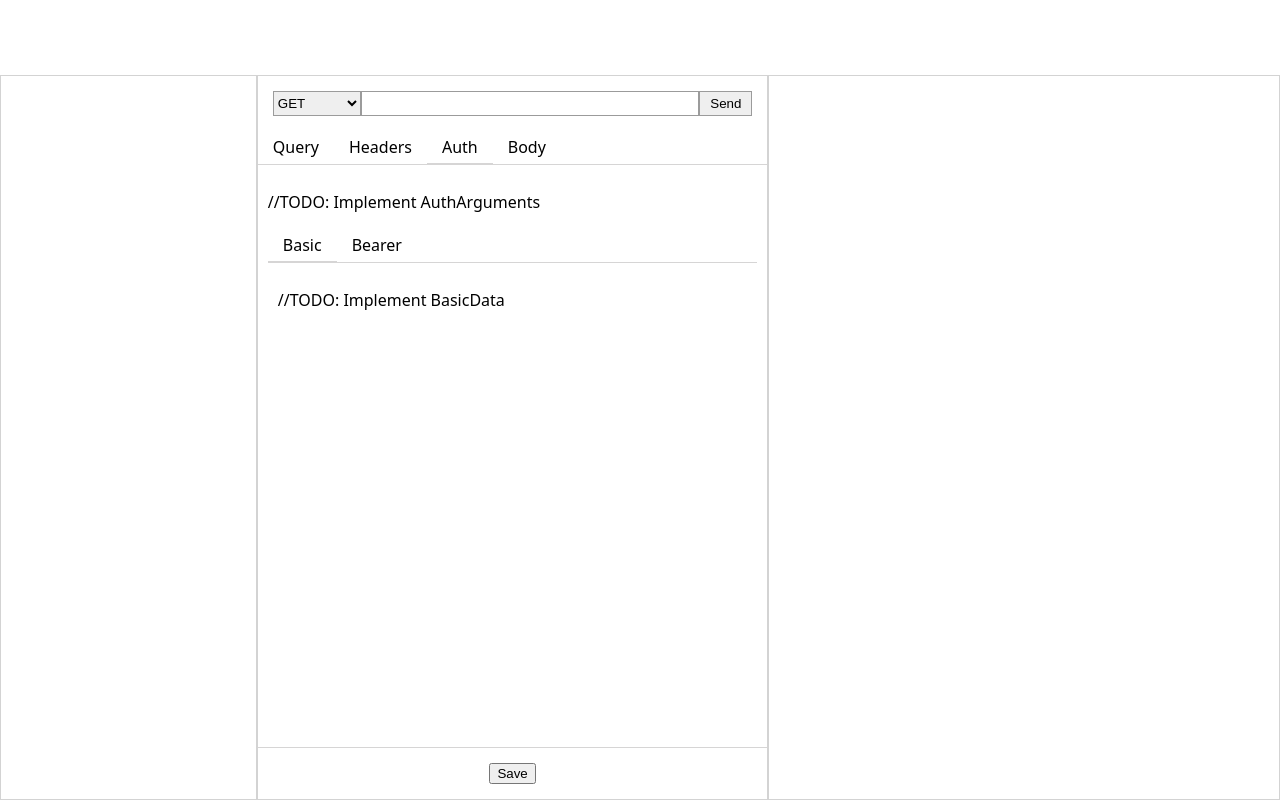
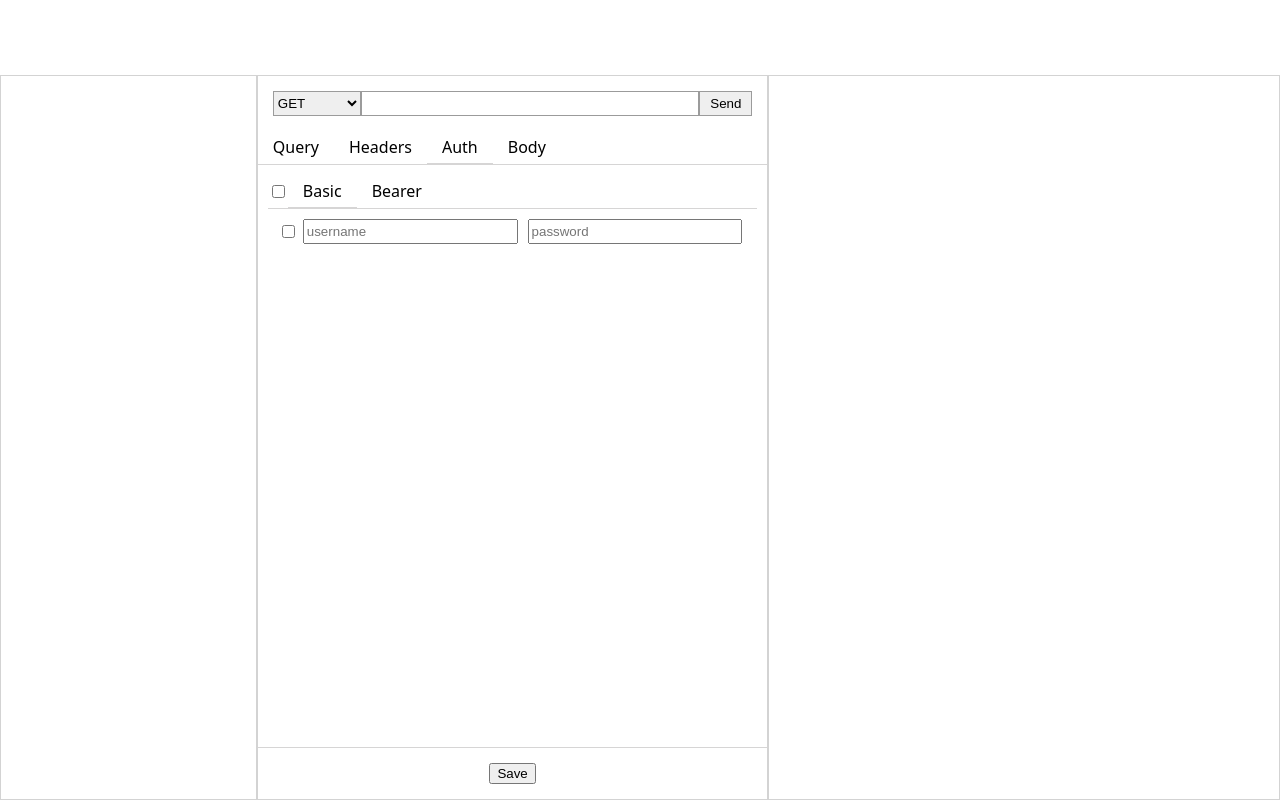
Before and after one commit to Rafael24595/go-api-front, a React (Vite) app: page / in a window 1280 px wide. Both pictures are taken after a click on the label "Auth". Built offline with nearby package versions, Linux system fonts and the light colour scheme.

Commit message:
[FEATURE] Basic and bearer auth implemented.

```diff
--- a/src/components/body/client/center-container/client-arguments/ParameterSelector.tsx
+++ b/src/components/body/client/center-container/client-arguments/ParameterSelector.tsx
@@ -4,7 +4,7 @@ import { HeaderArguments } from './header-arguments/HeaderArguments';
 import { AuthArguments } from './auth-arguments/AuthArguments';
 import { BodyArguments } from './body-arguments/BodyArguments';
 import { StatusKeyValue } from '../../../../../interfaces/StatusKeyValue';
-import { Request } from '../../../../../interfaces/request/Request';
+import { Auths, Request } from '../../../../../interfaces/request/Request';
 import { Dict } from '../../../../../types/Dict';
 
 import './ParameterSelector.css'
@@ -43,11 +43,19 @@ interface ParameterSelectorProps {
     cursorStatus?: string;
 }
 
+interface Payload {
+    cursor: string;
+    query: StatusKeyValue[];
+    header: StatusKeyValue[];
+    auth: Auths;
+}
+
 export function ParameterSelector({request, cursorStatus}: ParameterSelectorProps) {
-    const [table, setTable] = useState({
+    const [table, setTable] = useState<Payload>({
         cursor: cursorStatus || DEFAULT_CURSOR,
         query: request ? detachStatusKeyValue(request.query.queries) : [],
-        header: request ? detachStatusKeyValue(request.header.headers) : []
+        header: request ? detachStatusKeyValue(request.header.headers) : [],
+        auth: request ? request.auth : { status: false, auths: {} }
     });
 
     const cursorChange = (e: React.ChangeEvent<HTMLInputElement>) => {
@@ -60,6 +68,10 @@ export function ParameterSelector({request, cursorStatus}: ParameterSelectorProp
 
     const headerChange = (rows: StatusKeyValue[]) => {
         setTable({...table, header: rows})
+    }
+
+    const authChange = (auth: Auths) => {
+        setTable({...table, auth: auth})
     }
 
     return (
@@ -91,7 +103,7 @@ export function ParameterSelector({request, cursorStatus}: ParameterSelectorProp
             <div id="client-argument-content">
                 {table.cursor === VIEW_QUERY && <QueryArguments values={table.query} onValueChange={queryChange}/>}
                 {table.cursor === VIEW_HEADER && <HeaderArguments values={table.header} onValueChange={headerChange}/>}
-                {table.cursor === VIEW_AUTH && <AuthArguments/>}
+                {table.cursor === VIEW_AUTH && <AuthArguments values={table.auth} onValueChange={authChange}/>}
                 {table.cursor === VIEW_BODY && <BodyArguments/>}
             </div>
         </>
--- a/src/components/body/client/center-container/client-arguments/auth-arguments/AuthArguments.tsx
+++ b/src/components/body/client/center-container/client-arguments/auth-arguments/AuthArguments.tsx
@@ -1,7 +1,10 @@
 import { useState } from 'react';
+import { AUTH_CODE_BASIC, BasicData } from './basic-data/BasicData';
+import { AUTH_CODE_BEARER, BearerData } from './bearer-data/BearerData';
+import { Auth, Auths } from '../../../../../../interfaces/request/Request';
+import { Dict } from '../../../../../../types/Dict';
+
 import './AuthArguments.css'
-import { BasicData } from './basic-data/BasicData';
-import { BearerData } from './bearer-data/BearerData';
 
 const VIEW_BASIC = "basic";
 const VIEW_BEARER = "bearer";
@@ -9,42 +12,87 @@ const VIEW_BEARER = "bearer";
 const DEFAULT_CURSOR = VIEW_BASIC;
 
 interface AuthArgumentsProps {
+    values?: Auths
     cursorStatus?: string;
+    onValueChange: (auth: Auths) => void;
 }
 
-export function AuthArguments({cursorStatus}: AuthArgumentsProps) {
-    const [table, setTable] = useState({
+interface Payload {
+    cursor: string;
+    status: boolean;
+    basic: Auth | undefined;
+    bearer: Auth | undefined;
+}
+
+export function AuthArguments({values, cursorStatus, onValueChange}: AuthArgumentsProps) {
+    const [data, setData] = useState<Payload>({
         cursor: cursorStatus || DEFAULT_CURSOR,
+        status: values ? values.status : true,
+        basic: values?.auths[AUTH_CODE_BASIC],
+        bearer: values?.auths[AUTH_CODE_BEARER]
     });
 
     const cursorChange = (e: React.ChangeEvent<HTMLInputElement>) => {
-        setTable({...table, cursor: e.target.value})
+        let newData = {...data, cursor: e.target.value};
+        setData(newData);
     };
 
-    const authChange = (data: any) => {
+    const statusChange = (e: React.ChangeEvent<HTMLInputElement>) => {
+        let newData = {...data, status: e.target.checked};
+        setData(newData);
+        onValueChange(makeAuth(newData));
+    };
 
+    const authChange = (auth: Auth) => {
+        let newData = {...data};
+        if(auth.code == AUTH_CODE_BASIC) {
+            newData.basic = auth;
+        } else if(auth.code == AUTH_CODE_BEARER) {
+            newData.bearer = auth;
+        }
+        setData(newData);
+        onValueChange(makeAuth(newData));
+    }
+
+    const makeAuth = (payload: Payload): Auths => {
+        let auths: Dict<Auth> = {};
+        if(payload.basic) {
+            auths[AUTH_CODE_BASIC] = payload.basic;
+        }
+        if(payload.bearer) {
+            auths[AUTH_CODE_BEARER] = payload.bearer;
+        }
+        return {
+            status: payload.status,
+            auths: auths
+        }
     }
 
     return (
         <>
-            <p>//TODO: Implement AuthArguments</p>
             <div id="client-argument-auth">
                 <div className="radio-button-group border-bottom">
+                    <input
+                        name="status"
+                        id="auth-enable"
+                        type="checkbox"
+                        checked={data.status}
+                        onChange={statusChange}/>
                     <input type="radio" id="tag-auth-basic" className="client-tag" name="cursor-auth"
-                        checked={table.cursor === VIEW_BASIC}
+                        checked={data.cursor === VIEW_BASIC}
                         value={VIEW_BASIC}
                         onChange={cursorChange}/>
                     <label htmlFor="tag-auth-basic">Basic</label>
                     <input type="radio" id="tag-auth-bearer" className="client-tag" name="cursor-auth"
-                        checked={table.cursor === VIEW_BEARER}
+                        checked={data.cursor === VIEW_BEARER}
                         value={VIEW_BEARER}
                         onChange={cursorChange}/>
                     <label htmlFor="tag-auth-bearer">Bearer</label>
                 </div>
             </div>
             <div id="client-argument-content">
-                {table.cursor === VIEW_BASIC && <BasicData values={{}} onValueChange={authChange}/>}
-                {table.cursor === VIEW_BEARER && <BearerData values={{}} onValueChange={authChange}/>}
+                {data.cursor === VIEW_BASIC && <BasicData value={data.basic} onValueChange={authChange}/>}
+                {data.cursor === VIEW_BEARER && <BearerData value={data.bearer} onValueChange={authChange}/>}
             </div>
         </>
     )
--- a/src/components/body/client/center-container/client-arguments/auth-arguments/basic-data/BasicData.tsx
+++ b/src/components/body/client/center-container/client-arguments/auth-arguments/basic-data/BasicData.tsx
@@ -1,15 +1,59 @@
-import './BasicData.css'
+import { useState } from 'react';
+import { Auth } from '../../../../../../../interfaces/request/Request';
+
+import './BasicData.css';
+import '../../status-key-value/StatusKeyValue.css';
+
+export const AUTH_CODE_BASIC = "BASIC";
 
 interface BasicProps {
-    values?: any
-    onValueChange: (data: any) => void;
+    value?: Auth
+    onValueChange: (auth: Auth) => void;
 }
 
-export function BasicData({values, onValueChange}: BasicProps) {
-    console.log(values)
+interface Payload {
+    status: boolean;
+    username: string;
+    password: string;
+}
+
+export function BasicData({value, onValueChange}: BasicProps) {
+    const [data, setData] = useState<Payload>({
+            status: value ? value.status : false,
+            username: value && value.parameters["username"] ? value.parameters["username"] : "",
+            password: value && value.parameters["password"] ? value.parameters["password"] : "",
+    });
+
+    const handleChecked = (e: React.ChangeEvent<HTMLInputElement>) => {
+        let newData = { ...data, status: e.target.checked };
+        setData(newData);
+        onValueChange(makeAuth(newData));
+    };
+
+    const handleChange = (e: React.ChangeEvent<HTMLInputElement>) => {
+        let newData = {...data,  [e.target.name]: e.target.value };
+        setData(newData);
+        onValueChange(makeAuth(newData));
+    };
+
+    const makeAuth = (payload: Payload): Auth => {
+        return {
+            code: AUTH_CODE_BASIC,
+            status: payload.status,
+            parameters: {
+                "username": payload.username,
+                "password": payload.password
+            }
+        };
+    };
+
     return (
         <>
-            <p>//TODO: Implement BasicData</p>
+            <div className="parameter-container">
+                <input name="status" type="checkbox" onChange={handleChecked} checked={data.status}/>
+                <input className="parameter-input" name="username" type="text" onChange={handleChange} placeholder="username" value={data.username}/>
+                <input className="parameter-input" name="password" type="password" onChange={handleChange} placeholder="password" value={data.password}/>
+            </div>
         </>
     )
 }
--- a/src/components/body/client/center-container/client-arguments/auth-arguments/bearer-data/BearerData.css
+++ b/src/components/body/client/center-container/client-arguments/auth-arguments/bearer-data/BearerData.css
@@ -0,0 +1,5 @@
+#bearer-input {
+    width: 100%;
+    height: 150px;
+    resize: none;
+  }
--- a/src/components/body/client/center-container/client-arguments/auth-arguments/bearer-data/BearerData.tsx
+++ b/src/components/body/client/center-container/client-arguments/auth-arguments/bearer-data/BearerData.tsx
@@ -1,15 +1,73 @@
-import './BearerData.css'
+import { useState } from 'react';
+import { Auth } from '../../../../../../../interfaces/request/Request';
 
+import './BearerData.css';
+import '../../status-key-value/StatusKeyValue.css';
+
+export const AUTH_CODE_BEARER = "BEARER";
 interface BearerDataProps {
-    values?: any
-    onValueChange: (data: any) => void;
+    value?: Auth
+    onValueChange: (auth: Auth) => void;
 }
 
-export function BearerData({values, onValueChange}: BearerDataProps) {
-    console.log(values)
+interface Payload {
+    status: boolean;
+    bearer: string;
+    token: string;
+}
+
+export function BearerData({value, onValueChange}: BearerDataProps) {
+    const [data, setData] = useState<Payload>({
+        status: value ? value.status : false,
+        bearer: value && value.parameters["bearer"] ? value.parameters["bearer"] : "",
+        token: value && value.parameters["token"] ? value.parameters["token"] : "",
+    });
+
+    const handleChecked = (e: React.ChangeEvent<HTMLInputElement>) => {
+        let newData = { ...data, status: e.target.checked };
+        setData(newData);
+        onValueChange(makeAuth(newData));
+    };
+
+    const inputChange = (e: React.ChangeEvent<HTMLInputElement>) => {
+        let newData = {...data,  [e.target.name]: e.target.value };
+        setData(newData);
+        onValueChange(makeAuth(newData));
+    };
+
+    const textareaChange = (e: React.ChangeEvent<HTMLTextAreaElement>) => {
+        let newData = {...data,  [e.target.name]: e.target.value };
+        setData(newData);
+        onValueChange(makeAuth(newData));
+    };
+
+    const makeAuth = (payload: Payload): Auth => {
+        return {
+            code: AUTH_CODE_BEARER,
+            status: payload.status,
+            parameters: {
+                "bearer": payload.bearer,
+                "token": payload.token
+            }
+        };
+    };
+
     return (
         <>
-            <p>//TODO: Implement BearerData</p>
+            <div className="parameter-container">
+                <input name="status" type="checkbox" onChange={handleChecked} checked={data.status}/>
+                <input className="parameter-input" name="bearer" type="text" onChange={inputChange} placeholder="bearer" value={data.bearer}/>
+            </div>
+            <div className="parameter-container">
+                <textarea
+                    id="bearer-input"
+                    className="parameter-input"
+                    name="token"
+                    onChange={textareaChange}
+                    placeholder="token"
+                    value={data.token}
+                />
+            </div>
         </>
     )
 }
```
Also changed, not shown: src/components/body/client/center-container/client-arguments/status-key-value/StatusKeyValue.tsx (+7 -1 lines), src/interfaces/request/Request.ts (+7 -7 lines).
